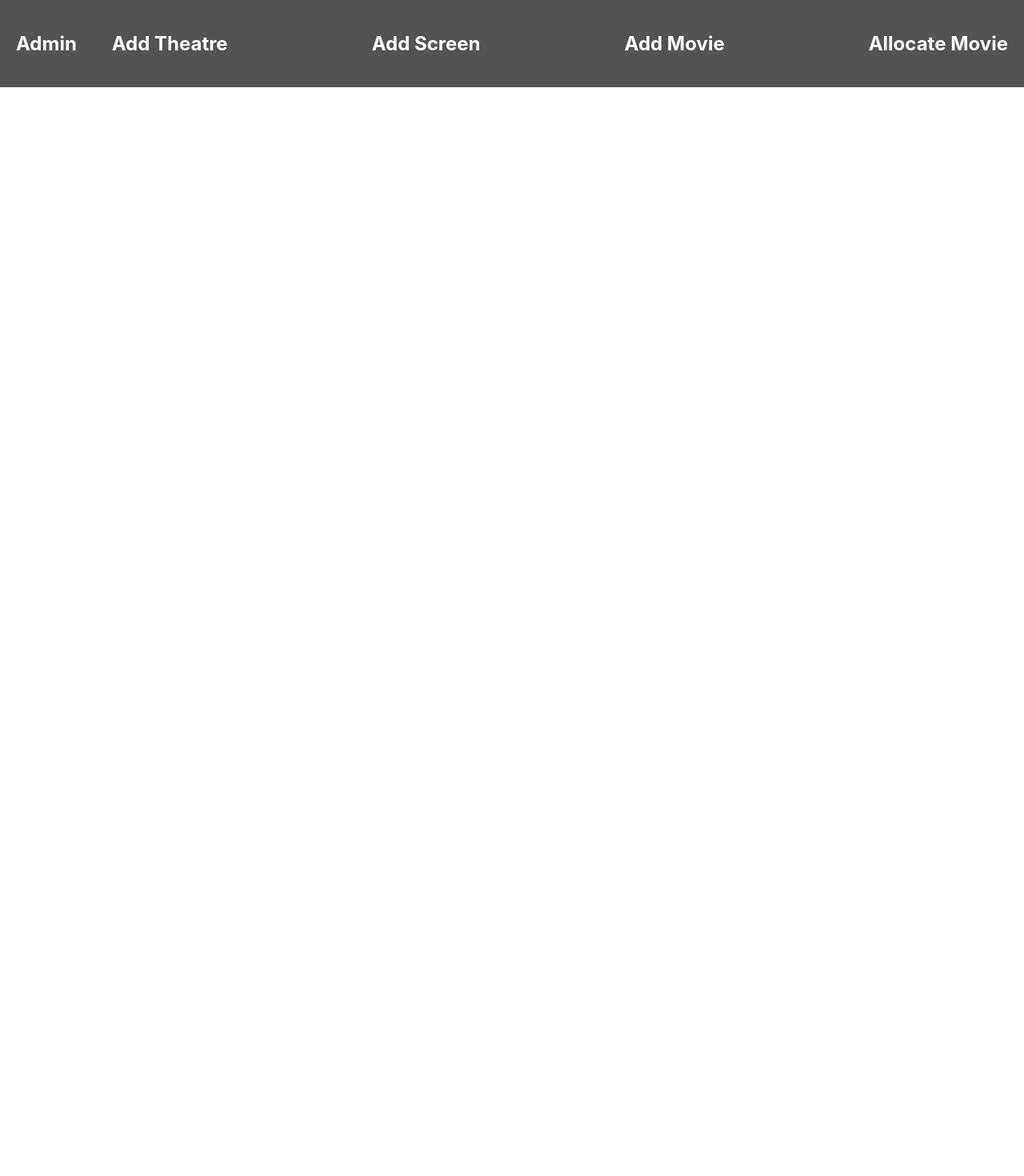
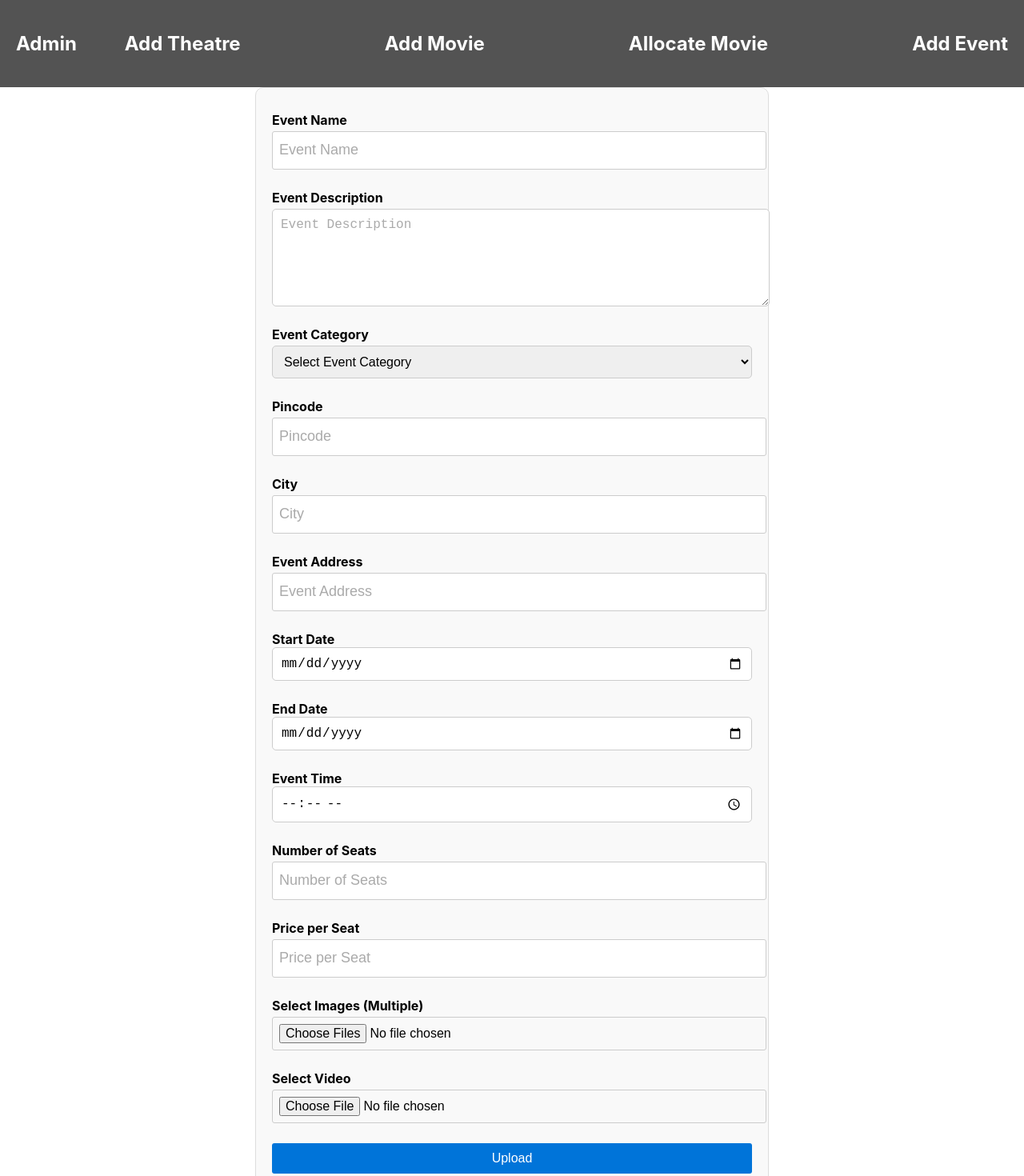
Before and after one commit to Swapnilchavan13/AdminBooking, a React (Create React App) app in the folder admin/: page /addevent in a window 1280 px wide. Shown: the top 1470 px of the page at 80% size. Before the commit the page ends 800 px from the top, so only its background shows below. Built offline with nearby package versions, Linux system fonts and the light colour scheme.

Commit message:
event can be add

```diff
--- a/admin/package.json
+++ b/admin/package.json
@@ -6,6 +6,7 @@
     "@testing-library/jest-dom": "^5.17.0",
     "@testing-library/react": "^13.4.0",
     "@testing-library/user-event": "^13.5.0",
+    "axios": "^1.7.2",
     "react": "^18.2.0",
     "react-dom": "^18.2.0",
     "react-router-dom": "^6.16.0",
--- a/admin/src/App.js
+++ b/admin/src/App.js
@@ -8,6 +8,7 @@ import { All } from "./Component/All";
 import { Login } from "./Component/Login";
 import { Addscreen } from "./Component/Addscreen";
 import { AllTheatres } from "./Component/AllTheatres";
+import { EnvFrontend } from "./Component/EnvFrontend";
 
 function App() {
   return (
@@ -21,7 +22,7 @@ function App() {
         <Route path="allocatemovie" element={<Allocatemovie />} />
         <Route path="all" element={<All />} />
         <Route path="alltheatre" element={<AllTheatres />} />
-
+        <Route path="addevent" element={<EnvFrontend />} />
       </Routes>
     </BrowserRouter>
   );
--- /dev/null
+++ b/admin/src/Component/EnvFrontend.jsx
@@ -0,0 +1,197 @@
+import React, { useState } from 'react';
+import axios from 'axios';
+import '../Styles/event.css'; // Import the CSS file
+
+export const EnvFrontend = () => {
+  const [eventName, setEventName] = useState('');
+  const [eventDescription, setEventDescription] = useState('');
+  const [eventCategory, setEventCategory] = useState('');
+  const [pincode, setPincode] = useState('');
+  const [city, setCity] = useState('');
+  const [eventAddress, setEventAddress] = useState('');
+  const [startDate, setStartDate] = useState('');
+  const [endDate, setEndDate] = useState('');
+  const [eventTime, setEventTime] = useState('');
+  const [numberOfSeats, setNumberOfSeats] = useState('');
+  const [pricePerSeat, setPricePerSeat] = useState('');
+  const [images, setImages] = useState([]);
+  const [video, setVideo] = useState(null);
+
+  const handleSubmit = async (e) => {
+    e.preventDefault();
+
+    const formData = new FormData();
+    formData.append('eventName', eventName);
+    formData.append('eventDescription', eventDescription);
+    formData.append('eventCategory', eventCategory);
+    formData.append('pincode', pincode);
+    formData.append('city', city);
+    formData.append('eventAddress', eventAddress);
+    formData.append('startDate', startDate);
+    formData.append('endDate', endDate);
+    formData.append('eventTime', eventTime);
+    formData.append('numberOfSeats', numberOfSeats);
+    formData.append('pricePerSeat', pricePerSeat);
+    images.forEach((image) => formData.append('images', image));
+    if (video) formData.append('video', video);
+
+    try {
+      await axios.post('http://localhost:3005/eventupload', formData, {
+        headers: {
+          'Content-Type': 'multipart/form-data',
+        },
+      });
+      console.log('Files uploaded successfully');
+    } catch (err) {
+      console.error(err);
+    }
+  };
+
+  const handleImageChange = (e) => {
+    const files = Array.from(e.target.files);
+    setImages(files);
+  };
+
+  const handleVideoChange = (e) => {
+    setVideo(e.target.files[0]);
+  };
+
+
+  const removeImage = (index) => {
+    const newImages = [...images];
+    newImages.splice(index, 1);
+    setImages(newImages);
+  };
+
+
+  return (
+    <form className="event-form" onSubmit={handleSubmit}>
+
+        <label htmlFor="eventName">Event Name</label>
+      <input
+        className="form-input"
+        type="text"
+        placeholder="Event Name"
+        value={eventName}
+        onChange={(e) => setEventName(e.target.value)}
+      />
+      <label htmlFor="eventDescription">Event Description</label>
+      <textarea
+        className="form-input"
+        placeholder="Event Description"
+        value={eventDescription}
+        onChange={(e) => setEventDescription(e.target.value)}
+      ></textarea>
+
+<label htmlFor="eventCategory">Event Category</label>
+
+      <select
+        className="form-input"
+        value={eventCategory}
+        onChange={(e) => setEventCategory(e.target.value)}
+      >
+        <option value="">Select Event Category</option>
+        <option value="music">Music</option>
+        <option value="sports">Sports</option>
+        <option value="technology">Technology</option>
+        {/* Add more options as needed */}
+      </select>
+
+
+      <label htmlFor="pincode">Pincode</label>
+
+      <input
+        className="form-input"
+        type="text"
+        placeholder="Pincode"
+        value={pincode}
+        onChange={(e) => setPincode(e.target.value)}
+      />
+
+<label htmlFor="city">City</label>
+
+      <input
+        className="form-input"
+        type="text"
+        placeholder="City"
+        value={city}
+        onChange={(e) => setCity(e.target.value)}
+      />
+
+<label htmlFor="eventAddress">Event Address</label>
+
+      <input
+        className="form-input"
+        type="text"
+        placeholder="Event Address"
+        value={eventAddress}
+        onChange={(e) => setEventAddress(e.target.value)}
+      />
+
+<label htmlFor="startDate">Start Date</label>
+
+      <input
+        className="form-input"
+        type="date"
+        placeholder="Start Date"
+        value={startDate}
+        onChange={(e) => setStartDate(e.target.value)}
+      />
+
+<label htmlFor="endDate">End Date</label>
+
+      <input
+        className="form-input"
+        type="date"
+        placeholder="End Date"
+        value={endDate}
+        onChange={(e) => setEndDate(e.target.value)}
+      />
+
+<label htmlFor="eventTime">Event Time</label>
+
+      <input
+        className="form-input"
+        type="time"
+        placeholder="Event Time"
+        value={eventTime}
+        onChange={(e) => setEventTime(e.target.value)}
+      />
+        <label htmlFor="numberOfSeats">Number of Seats</label>
+      <input
+        className="form-input"
+        type="number"
+        placeholder="Number of Seats"
+        value={numberOfSeats}
+        onChange={(e) => setNumberOfSeats(e.target.value)}
+      />
+
+<label htmlFor="pricePerSeat">Price per Seat</label>
+
+      <input
+        className="form-input"
+        type="number"
+        placeholder="Price per Seat"
+        value={pricePerSeat}
+        onChange={(e) => setPricePerSeat(e.target.value)}
+      />
+
+<label htmlFor="selectimages">Select Images (Multiple)</label>
+<input className="form-input"  accept="image/*" type="file" multiple onChange={handleImageChange} />
+
+<div className="selected-images">
+        {images.map((image, index) => (
+          <div key={index} className="image-container">
+            <img src={URL.createObjectURL(image)} alt={`Image ${index}`} />
+            <button onClick={() => removeImage(index)}>Remove</button>
+          </div>
+        ))}
+      </div>
+
+<label htmlFor="selectvideo">Select Video</label>
+
+      <input className="form-input" type="file" accept="video/*" onChange={handleVideoChange} />
+      <button className="form-button" type="submit">Upload</button>
+    </form>
+  );
+};
--- a/admin/src/Component/Navbar.jsx
+++ b/admin/src/Component/Navbar.jsx
@@ -13,15 +13,19 @@ export const Navbar = () => {
         <Link to="/addtheatre">
           <h2>Add Theatre</h2>
         </Link>
-        <Link to="/addscreen">
+        {/* <Link to="/addscreen">
           <h2>Add Screen</h2>
-        </Link>
+        </Link> */}
         <Link to="/addmovie">
           <h2>Add Movie</h2>
         </Link>
         <Link to="/allocatemovie">
           <h2>Allocate Movie</h2>
         </Link>
+
+        <Link to="/addevent">
+          <h2>Add Event</h2>
+        </Link>
       </div>
     </div>
   )
--- /dev/null
+++ b/admin/src/Styles/event.css
@@ -0,0 +1,78 @@
+.event-form {
+  display: flex;
+  flex-direction: column;
+  max-width: 600px;
+  margin: 0 auto;
+  padding: 20px;
+  border: 1px solid #ddd;
+  border-radius: 10px;
+  background-color: #f9f9f9;
+}
+
+.form-input {
+  margin-bottom: 15px;
+  padding: 10px;
+  border: 1px solid #ccc;
+  border-radius: 5px;
+  font-size: 16px;
+}
+
+.form-input::placeholder {
+  color: #aaa;
+}
+
+.selected-images {
+  display: flex;
+  flex-wrap: wrap;
+}
+
+.image-container {
+  position: relative;
+  margin-right: 10px;
+  margin-bottom: 10px;
+}
+
+.image-container img {
+  width: 100px;
+  padding: 20px;
+  height: 100px;
+  object-fit: cover;
+  border-radius: 4px;
+}
+
+.image-container button {
+  position: absolute;
+  top: 5px;
+  right: 5px;
+  background-color: #ff0000;
+  color: white;
+  border: none;
+  /* border-radius: 50%; */
+  width: 50px;
+  height: 20px;
+  font-size: 12px;
+  cursor: pointer;
+  display: flex;
+  justify-content: center;
+  align-items: center;
+  padding: 0;
+}
+
+textarea.form-input {
+  resize: vertical;
+  min-height: 100px;
+}
+
+.form-button {
+  padding: 10px 15px;
+  background-color: #007bff;
+  color: white;
+  border: none;
+  border-radius: 5px;
+  font-size: 16px;
+  cursor: pointer;
+}
+
+.form-button:hover {
+  background-color: #0056b3;
+}
```
Also changed, not shown: 1 other file (tests, documents, lock files or other folders).
